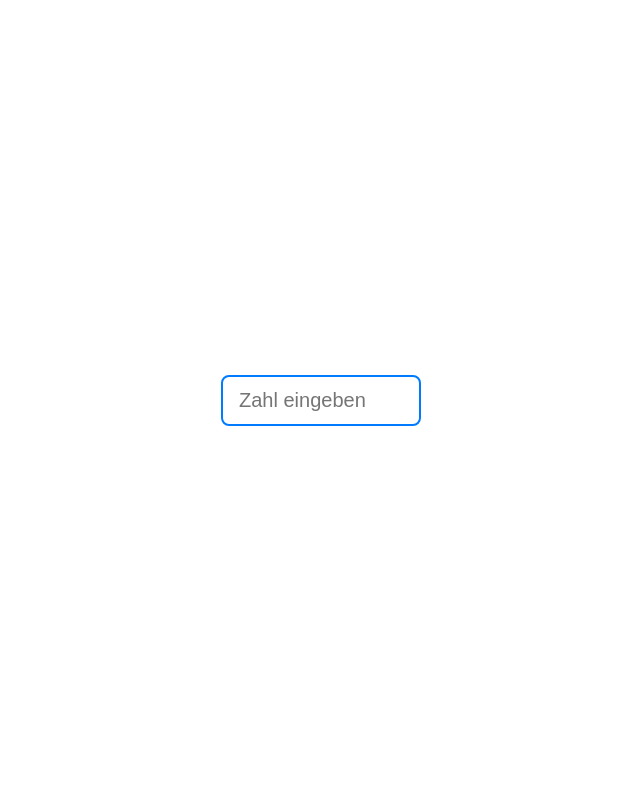
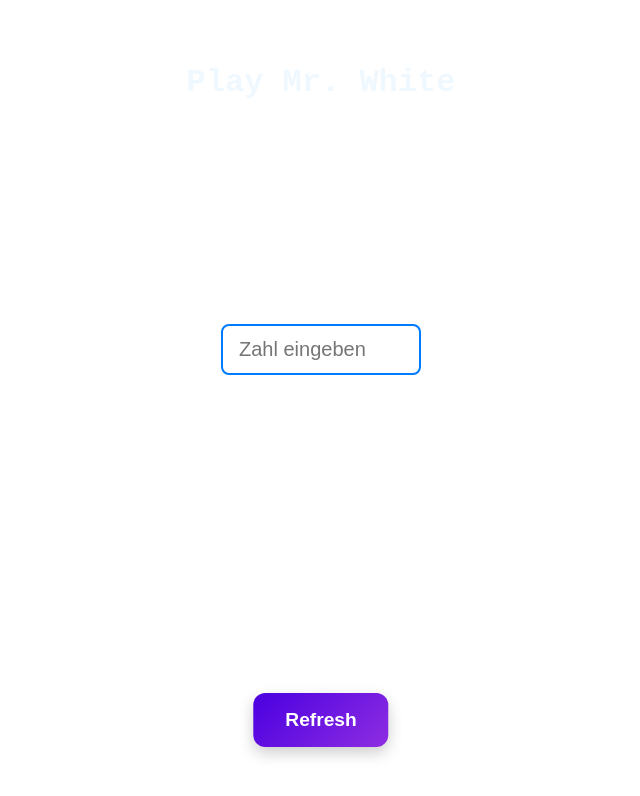
Before and after one commit to Jano844/dont_pay_for_MrWhite, a plain HTML site: page index.html in a window 1280 px wide. Shown: the whole page, without its empty margins (319-959 px from the left). Drawn offline with Linux system fonts and the light colour scheme.

Commit message:
added Reaload Button

```diff
--- a/css/enter_player_number.css
+++ b/css/enter_player_number.css
@@ -3,8 +3,25 @@
 .enter_player_number {
   height: 100vh; /* ganzer Bildschirm */
   display: flex;
-  justify-content: center; /* horizontal zentrieren */
+  flex-direction: column;
+ justify-content: flex-start; /* horizontal zentrieren */
   align-items: center;     /* vertikal zentrieren */
+  margin-top: 15%;
+
+}
+
+.header {
+  text-align: center;
+  margin-top: 5%;
+  color: aliceblue;
+  font-family: 'Courier New', Courier, monospace;
+}
+
+.player_num_text {
+  text-align: center;
+  margin-bottom: 1%;
+  color: white;
+  font-family: 'Courier New', Courier, monospace;
 }
 
 #enter_num {
--- a/css/styles.css
+++ b/css/styles.css
@@ -16,6 +16,31 @@ html, body {
 }
 
 
+#alwaysButton {
+  position: fixed;
+  top: 90%;
+  left: 50%;
+  transform: translate(-50%, -50%);
+  z-index: 9999;
+
+  padding: 1rem 2rem;
+  font-size: 1.2rem;
+  font-weight: bold;
+  color: white;
+  background: linear-gradient(135deg, #4a00e0, #8e2de2); /* Schöner Verlauf */
+  border: none;
+  border-radius: 12px;
+  box-shadow: 0 6px 15px rgba(0, 0, 0, 0.2);
+  cursor: pointer;
+  transition: transform 0.2s ease, box-shadow 0.2s ease;
+}
+
+#alwaysButton:hover {
+  transform: translate(-50%, -50%) scale(1.05);
+  box-shadow: 0 8px 20px rgba(0, 0, 0, 0.3);
+}
+
+
 @media screen and (max-width: 768px) {
   .background {
     padding: 0.5rem;
--- a/index.html
+++ b/index.html
@@ -16,8 +16,15 @@
 <body>
 
     <div class="background">
+        <div class="header">
+            <h1>Play Mr. White</h1>
+        </div>
+        <div class="enter_player_number">
 
-        <div class="enter_player_number">
+            <div class="player_num_text">
+                <p>Enter the number of Players</p>
+            </div>
+
             <form id="numberForm">
                 <input id="enter_num" type="number" name="playerNumber" placeholder="Zahl eingeben" required>
             </form>
@@ -63,8 +70,10 @@
                 <button class="buttonline_buttons" id="vote">Vote</button>
             </div>
         </div>
+    </div>
+    <button id="alwaysButton">Refresh</button>
 
-    </div>
+
 
     <script type="module" src="script.js"></script>
 </body>
--- a/script.js
+++ b/script.js
@@ -473,3 +473,7 @@ document.getElementById("vote").addEventListener("click", () => {
         playerElements[index].style.pointerEvents = 'none';
     }
 });
+
+document.getElementById("alwaysButton").addEventListener("click", () => {
+  window.location.reload()
+});
```
